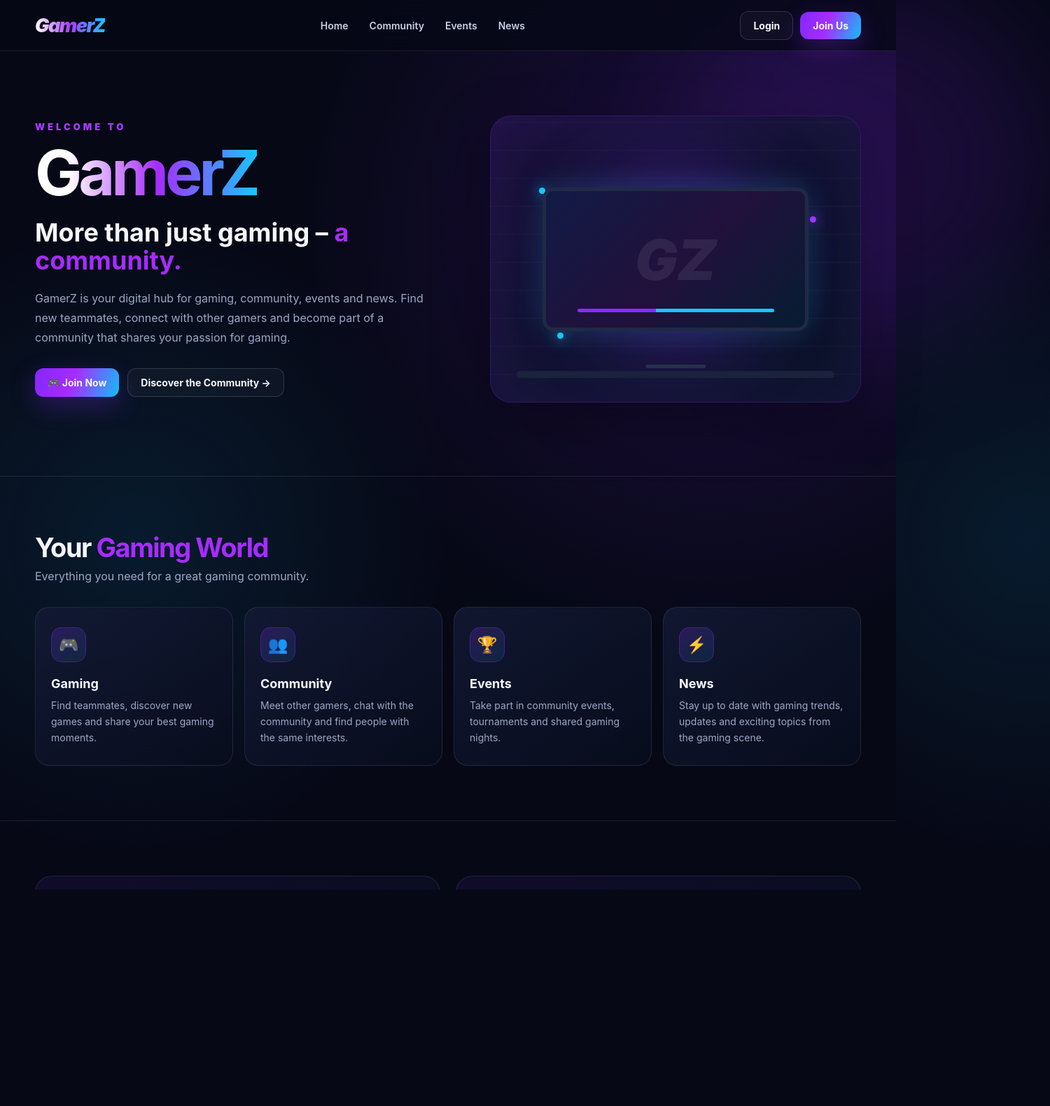
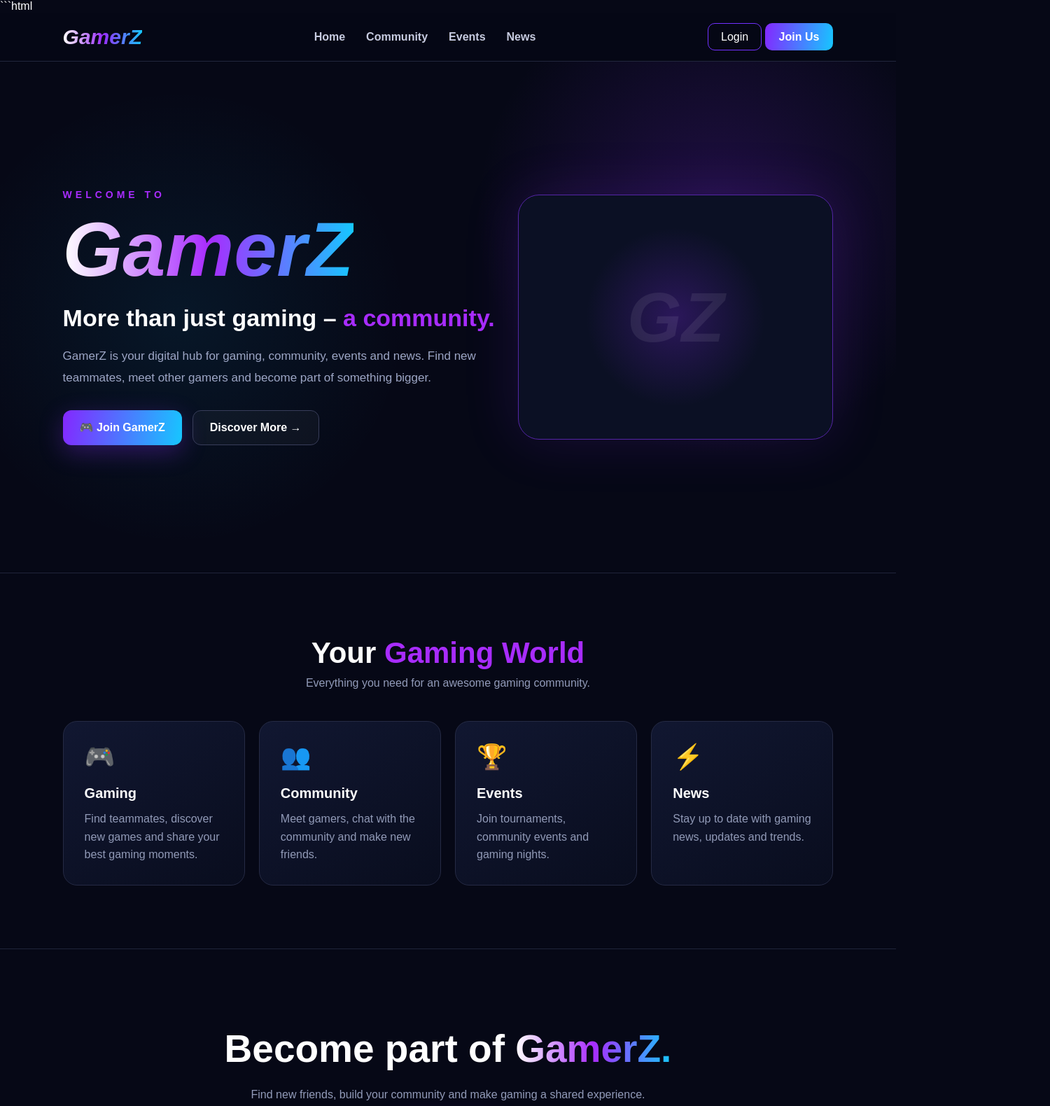
Before and after one commit to JellyStudiosForLife/GamerZ, a plain HTML site: page index.html in a window 1280 px wide. Shown: the top 1580 px of the page at 70% size, 1500 px wide, since content can reach past the window. Drawn offline with Linux system fonts and the light colour scheme.

Commit message:
Refactor index.html for improved structure and styling
Updated the HTML structure and styles for the GamerZ community website, enhancing navigation, layout, and visual elements.

````diff
--- a/index.html
+++ b/index.html
@@ -1,312 +1,475 @@
+```html
 <!DOCTYPE html>
 <html lang="en">
 <head>
     <meta charset="UTF-8">
     <meta name="viewport" content="width=device-width, initial-scale=1.0">
-  <meta name="description" content="GamerZ – Your gaming community. Discover events, news and new teammates.">
-  <title>GamerZ – Gaming Community</title>
+
+    <title>GamerZ - Gaming Community</title>
+
+    <meta name="description"
+          content="GamerZ - Your ultimate gaming community.">
+
     <style>
-    * { box-sizing: border-box; margin: 0; padding: 0; }
-    :root {
-      --bg: #060816;
-      --bg2: #0b1022;
-      --card: rgba(16, 22, 45, .72);
-      --text: #f6f7ff;
-      --muted: #9ca7c7;
-      --purple: #8b2cff;
-      --blue: #16c7ff;
-      --line: rgba(255,255,255,.09);
+        * {
+            margin: 0;
+            padding: 0;
+            box-sizing: border-box;
         }
-    html { scroll-behavior: smooth; }
+
         body {
-      font-family: Inter, ui-sans-serif, system-ui, -apple-system, BlinkMacSystemFont, "Segoe UI", sans-serif;
-      background:
-        radial-gradient(circle at 80% 15%, rgba(139,44,255,.18), transparent 28%),
-        radial-gradient(circle at 15% 35%, rgba(22,199,255,.10), transparent 25%),
-        var(--bg);
-      color: var(--text);
+            font-family: Arial, Helvetica, sans-serif;
+            background: #060816;
+            color: white;
             min-height: 100vh;
-      overflow-x: hidden;
         }
-    a { color: inherit; text-decoration: none; }
-    .container { width: min(1180px, calc(100% - 40px)); margin: auto; }
 
-    /* NAV */
+        /* NAVBAR */
         nav {
-      position: sticky; top: 0; z-index: 50;
-      background: rgba(6,8,22,.78);
-      backdrop-filter: blur(18px);
-      border-bottom: 1px solid var(--line);
+            height: 70px;
+            display: flex;
+            align-items: center;
+            justify-content: space-between;
+            padding: 0 7%;
+            background: rgba(6, 8, 22, 0.95);
+            border-bottom: 1px solid #22263d;
         }
-    .nav-inner {
-      height: 72px; display: flex; align-items: center; justify-content: space-between; gap: 30px;
+
+        .logo {
+            font-size: 30px;
+            font-weight: 900;
+            font-style: italic;
+            background: linear-gradient(90deg, #ffffff, #9b2cff, #16c7ff);
+            -webkit-background-clip: text;
+            -webkit-text-fill-color: transparent;
         }
-    .logo { font-size: 27px; font-weight: 900; font-style: italic; letter-spacing: -1.5px; }
-    .logo span {
-      background: linear-gradient(90deg, #fff, #a93dff, #16c7ff);
-      -webkit-background-clip: text; background-clip: text; color: transparent;
+
+        .nav-links {
+            display: flex;
+            gap: 30px;
         }
-    .nav-links { display: flex; gap: 30px; color: #c9d0e7; font-size: 14px; font-weight: 600; }
-    .nav-links a:hover { color: white; }
-    .nav-actions { display: flex; gap: 10px; align-items: center; }
-    .btn {
-      border: 1px solid rgba(255,255,255,.14);
-      padding: 11px 18px; border-radius: 12px; font-weight: 700; font-size: 14px;
-      transition: .2s ease; cursor: pointer; display: inline-flex; align-items: center; gap: 8px;
+
+        .nav-links a {
+            color: #c7cbe0;
+            text-decoration: none;
+            font-weight: bold;
         }
-    .btn:hover { transform: translateY(-2px); }
-    .btn-primary {
-      border: 0;
-      background: linear-gradient(110deg, #8427ff, #a72cff 45%, #12bdf7);
-      box-shadow: 0 12px 35px rgba(139,44,255,.28);
+
+        .nav-links a:hover {
+            color: #a82cff;
         }
-    .btn-ghost { background: rgba(255,255,255,.03); }
+
+        .login {
+            padding: 10px 18px;
+            border: 1px solid #7131ff;
+            border-radius: 10px;
+            color: white;
+            text-decoration: none;
+        }
+
+        .join {
+            padding: 11px 20px;
+            border-radius: 10px;
+            text-decoration: none;
+            color: white;
+            font-weight: bold;
+            background: linear-gradient(100deg, #8427ff, #16c7ff);
+        }
 
         /* HERO */
-    .hero { position: relative; padding: 92px 0 105px; }
-    .hero::before {
-      content: ""; position: absolute; width: 520px; height: 520px; border-radius: 50%;
-      right: -220px; top: -100px; background: rgba(139,44,255,.15); filter: blur(90px); pointer-events: none;
+        .hero {
+            min-height: calc(100vh - 70px);
+            display: flex;
+            align-items: center;
+            padding: 80px 7%;
+            background:
+                radial-gradient(circle at 80% 30%, rgba(139,44,255,.2), transparent 30%),
+                radial-gradient(circle at 20% 50%, rgba(22,199,255,.08), transparent 30%);
         }
-    .hero-grid { display: grid; grid-template-columns: 1.05fr .95fr; gap: 65px; align-items: center; }
-    .eyebrow {
-      color: #a83cff; font-size: 13px; font-weight: 900; letter-spacing: 4px; text-transform: uppercase;
-      margin-bottom: 18px;
+
+        .hero-content {
+            max-width: 650px;
         }
-    h1 { font-size: clamp(54px, 7vw, 92px); line-height: .9; letter-spacing: -5px; }
-    h1 .gradient {
-      background: linear-gradient(90deg, #fff 15%, #a72cff 55%, #16c7ff);
-      -webkit-background-clip: text; background-clip: text; color: transparent;
+
+        .welcome {
+            color: #a82cff;
+            letter-spacing: 5px;
+            font-weight: bold;
+            font-size: 14px;
+            margin-bottom: 20px;
         }
-    .hero h2 { margin-top: 26px; font-size: clamp(23px, 3vw, 36px); line-height: 1.1; }
-    .hero h2 span { color: #a72cff; }
-    .hero p { margin: 20px 0 30px; color: var(--muted); max-width: 570px; line-height: 1.75; }
-    .hero-buttons { display: flex; gap: 12px; flex-wrap: wrap; }
 
-    /* CSS-ONLY GAMING VISUAL – no copyrighted game art */
-    .visual {
-      min-height: 410px; position: relative; display: grid; place-items: center;
-      border: 1px solid rgba(139,44,255,.24); border-radius: 30px; overflow: hidden;
+        h1 {
+            font-size: clamp(60px, 10vw, 110px);
+            line-height: .9;
+            font-style: italic;
+        }
+
+        .gradient {
+            background: linear-gradient(90deg, #ffffff, #a82cff, #16c7ff);
+            -webkit-background-clip: text;
+            -webkit-text-fill-color: transparent;
+        }
+
+        .hero h2 {
+            margin-top: 30px;
+            font-size: 34px;
+        }
+
+        .hero h2 span {
+            color: #a82cff;
+        }
+
+        .hero p {
+            margin-top: 20px;
+            color: #9da6c5;
+            line-height: 1.8;
+            font-size: 17px;
+        }
+
+        .buttons {
+            display: flex;
+            gap: 15px;
+            margin-top: 30px;
+        }
+
+        .primary-button,
+        .secondary-button {
+            padding: 15px 24px;
+            border-radius: 12px;
+            text-decoration: none;
+            font-weight: bold;
+        }
+
+        .primary-button {
+            background: linear-gradient(100deg, #8427ff, #16c7ff);
+            color: white;
+            box-shadow: 0 10px 35px rgba(139,44,255,.3);
+        }
+
+        .secondary-button {
+            border: 1px solid #383d5a;
+            color: white;
+            background: rgba(255,255,255,.03);
+        }
+
+        /* GAMING VISUAL */
+        .gaming-box {
+            margin-left: auto;
+            width: 450px;
+            height: 350px;
+            border-radius: 30px;
+            border: 1px solid #5425a5;
             background:
-        linear-gradient(145deg, rgba(139,44,255,.13), rgba(22,199,255,.04)),
-        repeating-linear-gradient(0deg, transparent 0 38px, rgba(255,255,255,.025) 39px 40px),
-        #090d1e;
-      box-shadow: inset 0 0 90px rgba(139,44,255,.10), 0 25px 80px rgba(0,0,0,.35);
+                radial-gradient(circle, rgba(139,44,255,.25), transparent 45%),
+                #0b1024;
+            display: flex;
+            align-items: center;
+            justify-content: center;
+            box-shadow: 0 0 80px rgba(139,44,255,.15);
         }
-    .visual::before {
-      content: ""; position: absolute; width: 270px; height: 270px; border-radius: 50%;
-      background: rgba(139,44,255,.28); filter: blur(55px);
+
+        .gaming-logo {
+            font-size: 100px;
+            font-weight: 900;
+            font-style: italic;
+            color: rgba(255,255,255,.08);
         }
-    .screen {
-      position: relative; width: 72%; height: 205px; border: 5px solid #202945; border-radius: 16px;
-      background: linear-gradient(135deg, #111b45, #21113c 52%, #071c32);
-      box-shadow: 0 0 40px rgba(22,199,255,.18);
-    }
-    .screen::after {
-      content: "GZ"; position: absolute; inset: 0; display: grid; place-items: center;
-      font-size: 80px; font-weight: 1000; font-style: italic; color: rgba(255,255,255,.08);
-    }
-    .screen-lines { position: absolute; left: 12%; right: 12%; bottom: 22px; height: 5px; border-radius: 10px;
-      background: linear-gradient(90deg, #8b2cff 40%, #16c7ff 40%); }
-    .stand { position: absolute; bottom: 48px; width: 85px; height: 48px; border-bottom: 5px solid #26304c; }
-    .desk { position: absolute; bottom: 34px; width: 86%; height: 10px; border-radius: 10px; background: #1a223c; }
-    .orb { position: absolute; width: 9px; height: 9px; border-radius: 50%; background: #16c7ff; box-shadow: 0 0 18px #16c7ff; }
-    .orb.one { top: 25%; left: 13%; } .orb.two { top: 35%; right: 12%; background:#a72cff; box-shadow:0 0 18px #a72cff; }
-    .orb.three { bottom: 22%; left: 18%; }
 
         /* FEATURES */
-    section { padding: 78px 0; border-top: 1px solid var(--line); }
-    .section-head { display: flex; justify-content: space-between; align-items: end; gap: 20px; margin-bottom: 34px; }
-    .section-head h2 { font-size: 38px; letter-spacing: -1.5px; }
-    .section-head h2 span { color: #a72cff; }
-    .section-head p { color: var(--muted); margin-top: 8px; }
-    .cards { display: grid; grid-template-columns: repeat(4,1fr); gap: 16px; }
+        .features {
+            padding: 90px 7%;
+            border-top: 1px solid #20243a;
+        }
+
+        .section-title {
+            text-align: center;
+            margin-bottom: 45px;
+        }
+
+        .section-title h2 {
+            font-size: 42px;
+        }
+
+        .section-title span {
+            color: #a82cff;
+        }
+
+        .section-title p {
+            margin-top: 10px;
+            color: #929bb9;
+        }
+
+        .cards {
+            display: grid;
+            grid-template-columns: repeat(4, 1fr);
+            gap: 20px;
+        }
+
         .card {
-      background: linear-gradient(145deg, rgba(19,26,53,.84), rgba(9,13,30,.84));
-      border: 1px solid var(--line); border-radius: 20px; padding: 28px 22px; transition: .25s;
+            padding: 30px;
+            border-radius: 20px;
+            border: 1px solid #252a44;
+            background: linear-gradient(145deg, #111731, #090d1e);
+            transition: .3s;
         }
-    .card:hover { transform: translateY(-5px); border-color: rgba(139,44,255,.4); box-shadow: 0 18px 45px rgba(0,0,0,.24); }
+
+        .card:hover {
+            transform: translateY(-8px);
+            border-color: #8b2cff;
+            box-shadow: 0 15px 40px rgba(0,0,0,.3);
+        }
+
         .icon {
-      width: 50px; height: 50px; display: grid; place-items: center; border-radius: 15px;
-      background: linear-gradient(145deg, rgba(139,44,255,.22), rgba(22,199,255,.10));
-      border: 1px solid rgba(139,44,255,.3); font-size: 23px; margin-bottom: 20px;
+            font-size: 35px;
+            margin-bottom: 20px;
         }
-    .card h3 { margin-bottom: 9px; font-size: 18px; }
-    .card p { color: var(--muted); font-size: 14px; line-height: 1.65; }
 
-    /* COMMUNITY */
-    .community {
-      display: grid; grid-template-columns: 1fr 1fr; gap: 22px;
+        .card h3 {
+            font-size: 20px;
+            margin-bottom: 12px;
         }
-    .panel {
-      padding: 35px; border: 1px solid var(--line); border-radius: 24px;
-      background: linear-gradient(135deg, rgba(139,44,255,.09), rgba(22,199,255,.035));
+
+        .card p {
+            color: #919ab7;
+            line-height: 1.6;
         }
-    .stats { display:grid; grid-template-columns: repeat(3,1fr); gap: 12px; margin-top: 25px; }
-    .stat { padding: 17px; border-radius: 15px; background: rgba(255,255,255,.035); border: 1px solid var(--line); }
-    .stat strong { display:block; font-size: 25px; } .stat small { color: var(--muted); }
-    .event {
-      display:flex; align-items:center; gap:15px; padding: 15px 0; border-bottom:1px solid var(--line);
+
+        /* CTA */
+        .cta {
+            text-align: center;
+            padding: 110px 20px;
+            border-top: 1px solid #20243a;
         }
-    .event:last-child { border-bottom:0; }
-    .date { min-width:52px; text-align:center; border-radius:12px; padding:9px 5px; background:rgba(139,44,255,.14); }
-    .date b { display:block; font-size:18px; } .date small { color:#a72cff; }
-    .event span { color:var(--muted); font-size:13px; }
 
-    /* CTA / FOOTER */
-    .cta { text-align:center; padding: 95px 20px; }
-    .cta h2 { font-size: clamp(34px,5vw,58px); letter-spacing:-2px; }
-    .cta p { color:var(--muted); margin: 14px auto 25px; max-width: 570px; line-height:1.7; }
-    footer { border-top:1px solid var(--line); padding:25px 0; color:#69738f; font-size:13px; }
-    .footer-inner { display:flex; justify-content:space-between; gap:20px; }
+        .cta h2 {
+            font-size: 55px;
+        }
 
+        .cta p {
+            color: #929bb9;
+            margin: 20px auto 30px;
+            max-width: 600px;
+            line-height: 1.7;
+        }
+
+        /* FOOTER */
+        footer {
+            padding: 25px 7%;
+            border-top: 1px solid #20243a;
+            color: #69738f;
+            text-align: center;
+        }
+
+        /* MOBILE */
         @media (max-width: 900px) {
-      .nav-links { display:none; }
-      .hero-grid, .community { grid-template-columns:1fr; }
-      .cards { grid-template-columns:repeat(2,1fr); }
-      .visual { min-height:340px; }
+
+            .nav-links {
+                display: none;
             }
-    @media (max-width: 560px) {
-      .container { width:min(100% - 26px, 1180px); }
-      .nav-inner { height:64px; }
-      .nav-actions .btn-ghost { display:none; }
-      .hero { padding:65px 0 75px; }
-      h1 { letter-spacing:-3px; }
-      .cards { grid-template-columns:1fr; }
-      .stats { grid-template-columns:1fr; }
-      .panel { padding:25px; }
-      .footer-inner { flex-direction:column; }
+
+            .hero {
+                flex-direction: column;
+                text-align: center;
+                gap: 50px;
+            }
+
+            .hero p {
+                margin-left: auto;
+                margin-right: auto;
+            }
+
+            .buttons {
+                justify-content: center;
+                flex-wrap: wrap;
+            }
+
+            .gaming-box {
+                margin: 0;
+                width: min(450px, 100%);
+            }
+
+            .cards {
+                grid-template-columns: repeat(2, 1fr);
+            }
+        }
+
+        @media (max-width: 600px) {
+
+            nav {
+                padding: 0 20px;
+            }
+
+            .login {
+                display: none;
+            }
+
+            .hero {
+                padding: 70px 20px;
+            }
+
+            .hero h2 {
+                font-size: 26px;
+            }
+
+            .cards {
+                grid-template-columns: 1fr;
+            }
+
+            .cta h2 {
+                font-size: 40px;
+            }
         }
     </style>
 </head>
+
 <body>
 
+    <!-- NAVIGATION -->
     <nav>
-  <div class="container nav-inner">
-    <a href="#" class="logo"><span>GamerZ</span></a>
+        <div class="logo">GamerZ</div>
+
         <div class="nav-links">
-      <a href="#start">Home</a>
-      <a href="#community">Community</a>
-      <a href="#events">Events</a>
-      <a href="#news">News</a>
+            <a href="index.html">Home</a>
+            <a href="community.html">Community</a>
+            <a href="events.html">Events</a>
+            <a href="news.html">News</a>
         </div>
-    <div class="nav-actions">
-      <a class="btn btn-ghost" href="#community">Login</a>
-      <a class="btn btn-primary" href="#join">Join Us</a>
-    </div>
+
+        <div>
+            <a class="login" href="login.html">Login</a>
+            <a class="join" href="register.html">Join Us</a>
         </div>
     </nav>
 
-<main id="start">
-  <section class="hero" style="border-top:0;">
-    <div class="container hero-grid">
-      <div>
-        <div class="eyebrow">Welcome to</div>
-        <h1><span class="gradient">GamerZ</span></h1>
-        <h2>More than just gaming – <span>a community.</span></h2>
+
+    <!-- HOME / START PAGE -->
+    <main id="home">
+
+        <section class="hero">
+
+            <div class="hero-content">
+
+                <div class="welcome">
+                    WELCOME TO
+                </div>
+
+                <h1>
+                    <span class="gradient">GamerZ</span>
+                </h1>
+
+                <h2>
+                    More than just gaming –
+                    <span>a community.</span>
+                </h2>
+
                 <p>
-          GamerZ is your digital hub for gaming, community, events and news.
-          Find new teammates, connect with other gamers and become part of a community
-          that shares your passion for gaming.
+                    GamerZ is your digital hub for gaming,
+                    community, events and news.
+                    Find new teammates, meet other gamers
+                    and become part of something bigger.
                 </p>
-        <div class="hero-buttons">
-          <a class="btn btn-primary" href="#join">🎮 Join Now</a>
-          <a class="btn btn-ghost" href="#community">Discover the Community →</a>
+
+                <div class="buttons">
+                    <a href="register.html" class="primary-button">
+                        🎮 Join GamerZ
+                    </a>
+
+                    <a href="#features" class="secondary-button">
+                        Discover More →
+                    </a>
+                </div>
+
+            </div>
+
+
+            <!-- ORIGINAL CSS GAMING DESIGN -->
+            <div class="gaming-box">
+                <div class="gaming-logo">
+                    GZ
                 </div>
             </div>
 
-      <div class="visual" aria-label="Abstrakte Gaming-Illustration">
-        <div class="orb one"></div><div class="orb two"></div><div class="orb three"></div>
-        <div class="screen"><div class="screen-lines"></div></div>
-        <div class="stand"></div><div class="desk"></div>
-      </div>
-    </div>
         </section>
 
-  <section id="community">
-    <div class="container">
-      <div class="section-head">
-        <div>
+
+        <!-- FEATURES -->
+        <section class="features" id="features">
+
+            <div class="section-title">
                 <h2>Your <span>Gaming World</span></h2>
-          <p>Everything you need for a great gaming community.</p>
-        </div>
+                <p>Everything you need for an awesome gaming community.</p>
             </div>
 
             <div class="cards">
-        <article class="card">
+
+                <div class="card">
                     <div class="icon">🎮</div>
                     <h3>Gaming</h3>
-          <p>Find teammates, discover new games and share your best gaming moments.</p>
-        </article>
-        <article class="card">
+                    <p>
+                        Find teammates, discover new games
+                        and share your best gaming moments.
+                    </p>
+                </div>
+
+                <div class="card">
                     <div class="icon">👥</div>
                     <h3>Community</h3>
-          <p>Meet other gamers, chat with the community and find people with the same interests.</p>
-        </article>
-        <article class="card" id="events">
+                    <p>
+                        Meet gamers, chat with the community
+                        and make new friends.
+                    </p>
+                </div>
+
+                <div class="card">
                     <div class="icon">🏆</div>
                     <h3>Events</h3>
-          <p>Take part in community events, tournaments and shared gaming nights.</p>
-        </article>
-        <article class="card" id="news">
+                    <p>
+                        Join tournaments, community events
+                        and gaming nights.
+                    </p>
+                </div>
+
+                <div class="card">
                     <div class="icon">⚡</div>
                     <h3>News</h3>
-          <p>Stay up to date with gaming trends, updates and exciting topics from the gaming scene.</p>
-        </article>
+                    <p>
+                        Stay up to date with gaming news,
+                        updates and trends.
+                    </p>
                 </div>
+
             </div>
+
         </section>
 
-  <section>
-    <div class="container community">
-      <div class="panel">
-        <div class="eyebrow">Community</div>
-        <h2>Play together.<br><span class="gradient">Grow together.</span></h2>
-        <p style="color:var(--muted); line-height:1.7; margin-top:15px;">
-          GamerZ is a place where every gamer can feel welcome –
-          from casual players to hardcore fans.
+
+        <!-- CALL TO ACTION -->
+        <section class="cta">
+
+            <h2>
+                Become part of
+                <span class="gradient">GamerZ.</span>
+            </h2>
+
+            <p>
+                Find new friends, build your community
+                and make gaming a shared experience.
             </p>
-        <div class="stats">
-          <div class="stat"><strong>24/7</strong><small>Community</small></div>
-          <div class="stat"><strong>∞</strong><small>Possibilities</small></div>
-          <div class="stat"><strong>100%</strong><small>GamerZ</small></div>
-        </div>
-      </div>
 
-      <div class="panel">
-        <div class="eyebrow">Upcoming Events</div>
-        <div class="event">
-          <div class="date"><small>SEP</small><b>18</b></div>
-          <div><b>Community Night</b><br><span>Gaming & chilling together</span></div>
-        </div>
-        <div class="event">
-          <div class="date"><small>SEP</small><b>24</b></div>
-          <div><b>Gaming Talk</b><br><span>News & discussions</span></div>
-        </div>
-        <div class="event">
-          <div class="date"><small>OKT</small><b>03</b></div>
-          <div><b>GamerZ Tournament</b><br><span>Community tournament</span></div>
-        </div>
-      </div>
-    </div>
+            <a href="register.html" class="primary-button">
+                🚀 Get Started
+            </a>
+
         </section>
 
-  <section id="join" class="cta">
-    <div class="container">
-      <div class="eyebrow">Ready?</div>
-      <h2>Become part of <span class="gradient">GamerZ.</span></h2>
-      <p>Build your community, make new friends and turn gaming into a shared experience.</p>
-      <a class="btn btn-primary" href="#">🚀 Get Started Free</a>
-    </div>
-  </section>
     </main>
 
+
     <footer>
-  <div class="container footer-inner">
-    <div>© 2026 GamerZ. All rights reserved.</div>
-    <div>No official game brands, logos or copyrighted game artwork used.</div>
-  </div>
+        © 2026 GamerZ. All rights reserved.
     </footer>
 
 </body>
 </html>
+```
````
Lines whose indentation alone changed are shown as unchanged.
